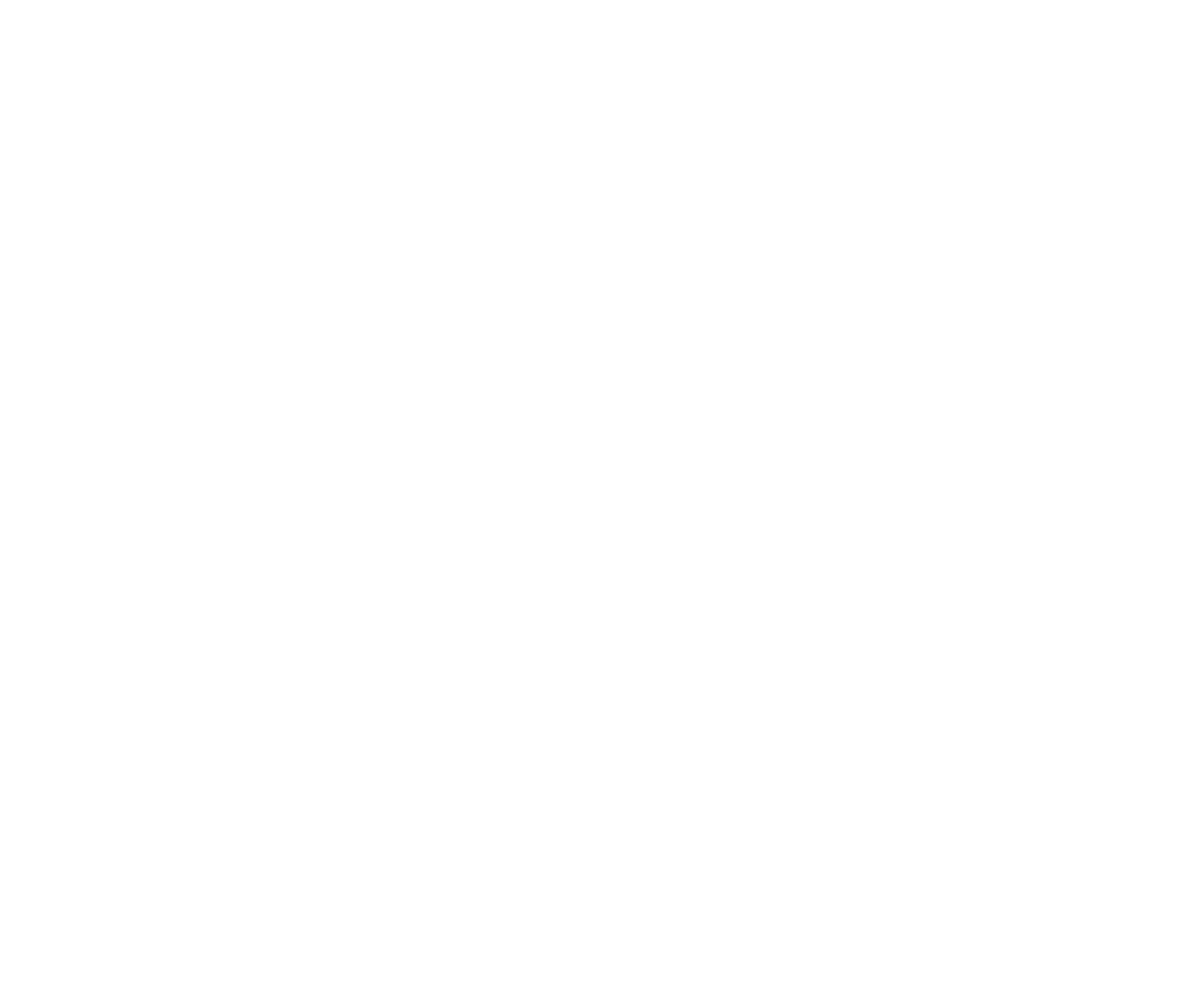
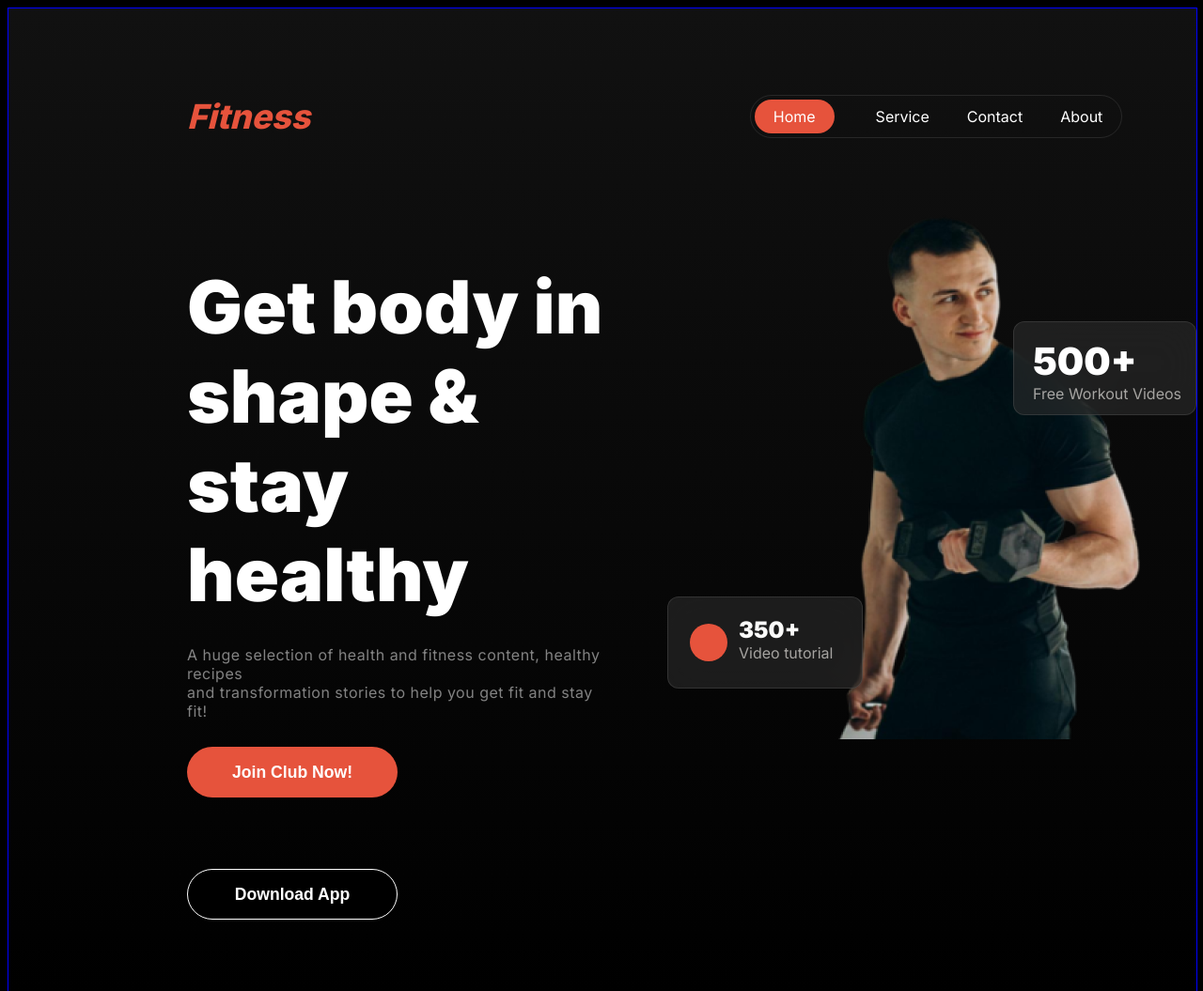
Before and after one commit to Walid-3105/assignment-2-responsible, a plain HTML site: page index.html in a window 1280 px wide. Shown: the top 1055 px of the page at 94% size. Before the commit the page ends 800 px from the top, so only its background shows below. Drawn offline with Linux system fonts and the light colour scheme.

Commit message:
add header section

```diff
--- a/index.html
+++ b/index.html
@@ -1,11 +1,52 @@
 <!DOCTYPE html>
 <html lang="en">
+
 <head>
     <meta charset="UTF-8">
     <meta name="viewport" content="width=device-width, initial-scale=1.0">
     <title>Assignment-2</title>
+    <link rel="stylesheet" href="styles/style.css">
 </head>
+
 <body>
+    <header>
+        <nav class="nav-bar display-flex">
+            <div>
+                <ul class="fitness">Fitness</ul>
+            </div>
+            <div class="nav display-flex">
+                <ul id="nav-home">Home</ul>
+                <ul>Service</ul>
+                <ul>Contact</ul>
+                <ul>About</ul>
+            </div>
+        </nav>
+        <section class="display-flex">
+            <div class="heading-body">
+                <h3 class="heading-title">Get body in <br>shape & stay <br>healthy</h3>
+                <p class="heading-description">A huge selection of health and fitness content, healthy recipes <br>and
+                    transformation stories to help you get fit and stay fit!</p>
+                <button class="btn-primary mango">Join Club Now!</button>
+                <button class="btn-primary">Download App</button>
+            </div>
+            <img class="header-img" src="images/Images 2.png" alt="">
+            <div class="display-flex">
+                <div class="card-1">
+                    <p class="icon"></p>
+                    <div class="card-container">
+                        <h3 class="card-title">350+</h3>
+                        <p class="card-name">Video tutorial</p>
+                    </div>
+                </div>
+                <div class="card-2">
+                     <div class="card-container-2">
+                        <h3 class="card-title-2">500+</h3>
+                        <p class="card-name">Free Workout Videos</p>
+                      </div>
+                </div>
+            </div>
+        </section>
+    </header>
+</body>
 
-</body>
 </html>
--- a/styles/style.css
+++ b/styles/style.css
@@ -0,0 +1,190 @@
+@import url('https://fonts.googleapis.com/css2?family=Inter:wght@100..900&display=swap');
+
+body {
+    font-family: "Inter", sans-serif;
+    background: rgb(0, 0, 0);
+}
+
+/* common style start here */
+
+.display-flex {
+    display: flex;
+}
+
+.btn-primary {
+    color: rgb(255, 255, 255);
+    width: 224px;
+    height: 54px;
+    border-radius: 42px;
+    font-size: 1.1rem;
+    font-weight: 600;
+    background: black;
+    box-sizing: border-box;
+    border: 1px solid rgb(255, 255, 255);
+    border-radius: 42px;
+    margin-bottom: 76px;
+    margin-right: 24px;
+
+}
+
+.mango {
+    background: rgb(230, 83, 60);
+    border: none;
+}
+
+/* common style ends here */
+
+
+
+/* header section start here */
+header {
+    border: 1px solid blue;
+    width: 100%;
+    background: linear-gradient(180.00deg, rgb(17, 17, 17), rgba(119, 119, 119, 0) 100%);
+    color: rgb(255, 255, 255);
+}
+
+.nav-bar {
+    margin: 57px 150px 0 150px;
+    gap: 468px;
+    align-items: center;
+}
+
+.fitness {
+    font-size: 2.25rem;
+    font-weight: 800;
+    color: rgb(230, 83, 60);
+    font-style: italic;
+    align-items: center;
+    padding: 0 auto;
+
+}
+
+.nav {
+    align-items: center;
+    box-sizing: border-box;
+    border: 1px solid rgba(255, 255, 255, 0.1);
+    border-radius: 39px;
+    width: 465px;
+    height: 46px;
+    justify-content: space-between;
+    padding-right: 20px;
+}
+
+/*
+.nav > ul{
+    margin: 0px;
+} */
+
+#nav-home {
+    border-radius: 46px;
+    padding: 8px 20px;
+    background: rgb(230, 83, 60);
+    margin: 4px;
+}
+
+.heading-body {
+    margin-left: 190px;
+}
+
+.heading-title {
+    color: rgb(255, 255, 255);
+    font-size: 4.875rem;
+    font-weight: 900;
+    margin-top: 97px;
+    margin-bottom: 28px;
+}
+
+.heading-description {
+    color: rgba(255, 255, 255, 0.5);
+    font-size: 16px;
+    font-weight: 400;
+    letter-spacing: 0.5px;
+    margin-bottom: 28px;
+}
+
+.header-img {
+    position: absolute;
+    margin-left: 877px;
+    margin-top: 25px;
+    width: 100%;
+    width: 349px;
+    height: 580px;
+}
+
+
+.card-1 {
+    width: 206px;
+    height: 96px;
+    border: 1px solid rgba(255, 255, 255, 0.1);
+    border-radius: 12px;
+    backdrop-filter: blur(20px);
+    background: rgba(48, 48, 48, 0.54);
+    display: grid;
+    grid-template-columns: repeat(2, 1fr);
+    margin-top: 453px;
+    margin-left: 60px;
+}
+
+.card-2 {
+    width: 193px;
+    height: 98px;
+    border: 1px solid rgba(255, 255, 255, 0.1);
+    border-radius: 12px;
+    backdrop-filter: blur(20px);
+    background: rgba(48, 48, 48, 0.54);
+    margin-left: 160px;
+    margin-top: 160px;
+}
+
+.icon {
+    width: 40px;
+    height: 40px;
+    margin: 28px 12px 28px 23px;
+    background: rgb(230, 83, 60);
+    border-radius: 100%;
+}
+
+.card-title-2 {
+    font-size: 40px;
+    font-weight: 900;
+    margin-top: 17px;
+}
+
+.card-container>h3,
+p {
+    margin: 0px;
+}
+
+.card-container-2>h3,
+p {
+    margin: 0px;
+}
+
+.card-container {
+    width: 108px;
+    height: 56px;
+    /* justify-content: center;
+    align-items: center; */
+    margin-top: 20px;
+    margin-right: 23px;
+}
+
+.card-container-2 {
+    margin-top: 17px;
+    margin-left: 20px;
+    margin-right: 10px;
+}
+
+.card-title {
+    font-size: 24px;
+    font-weight: 900;
+    color: rgb(250, 250, 249);
+    margin-bottom: 8px;
+}
+
+.card-name {
+    font-size: 16px;
+    font-weight: 400;
+    color: rgba(239, 237, 232, 0.65);
+}
```
Also changed, not shown: images/Images 2.png (added), images/exercise1.jpg (added), images/exercise2.png (added), images/exercise3.png (added), images/exercise5.jpg (added), images/exercise6.jpg (added), images/image 2.png (added), images/image 3.png (added), images/image 4.png (added), images/image 5.png (added), images/run.jpg (added), images/trainer1.png (added), images/trainer2.png (added), images/trainer3.png (added), 2 more files, 2 other files.
